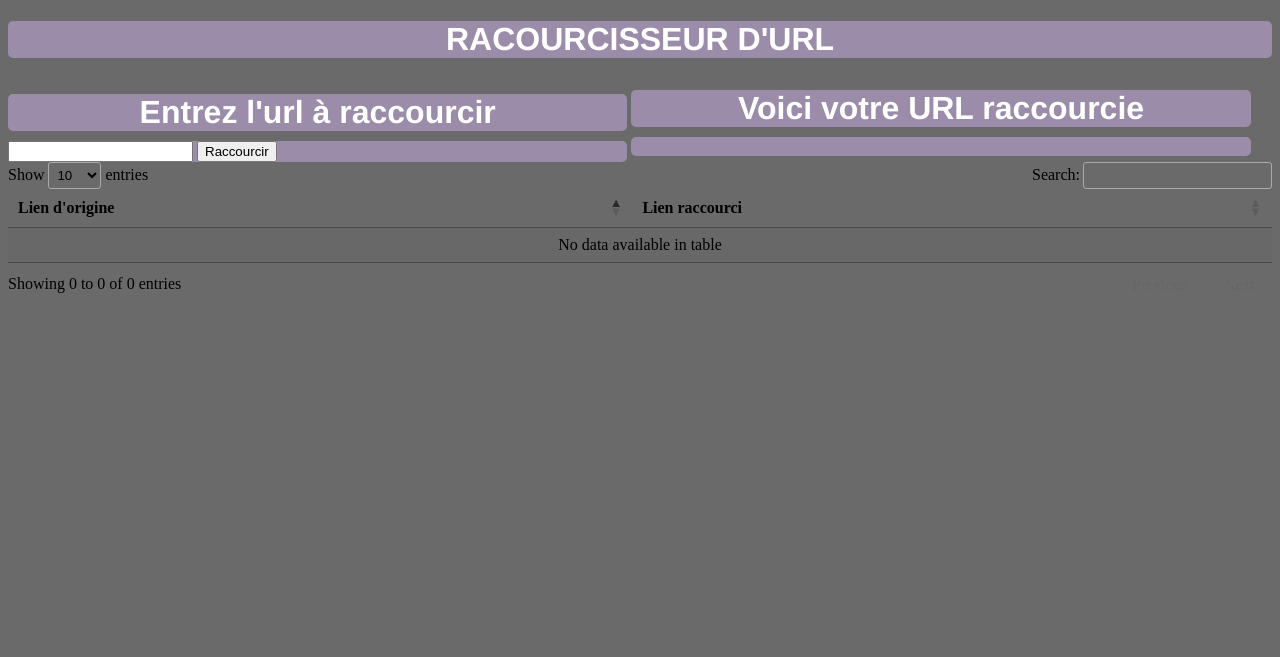
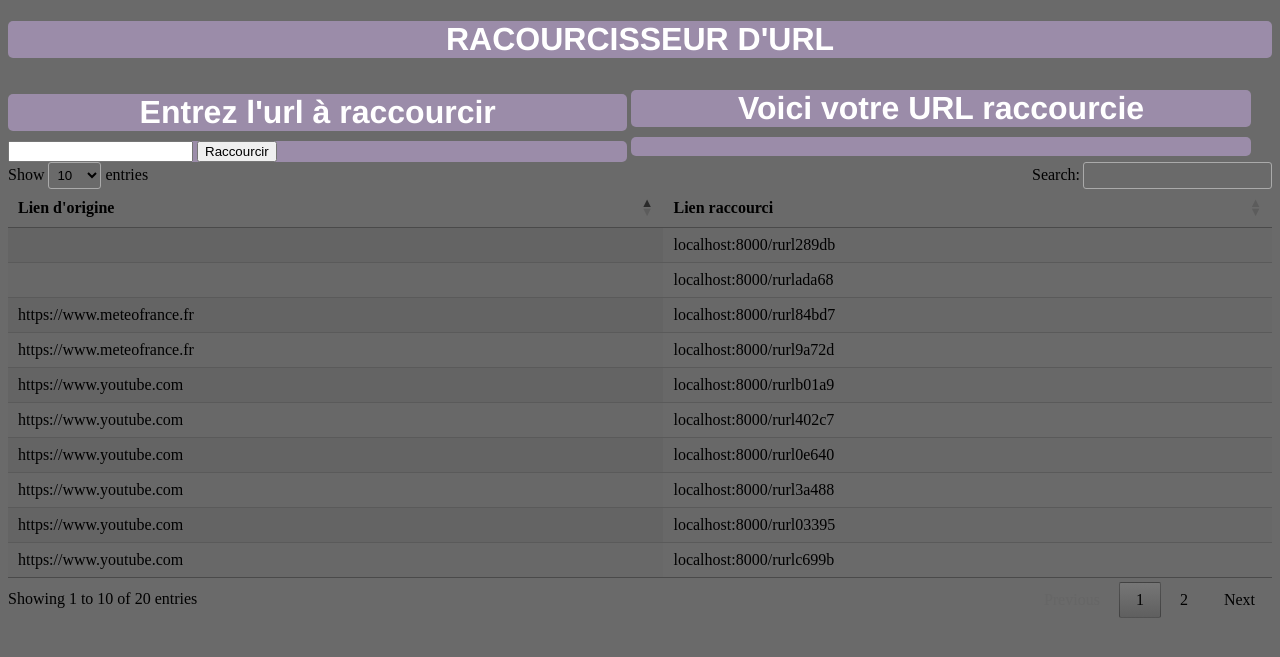
Before and after one commit to fromeof/rurl, a Django app: template rurl/rurlapp/templates/index.html in a window 1280 px wide. Shown: the top 657 px of the page. Run offline with Django 3.2, Linux system fonts and the light colour scheme; the template is opened without the code that fills it: values that come from a table or form of the project are taken from there, others are empty; data comes from the database, SQL or seed files in the repository; both versions use the stored data as it was after the commit; some libraries are stand-ins or nearby versions.

Commit message:
ajout tableau historique

```diff
--- a/rurl/rurlapp/templates/index.html
+++ b/rurl/rurlapp/templates/index.html
@@ -8,6 +8,7 @@
     <link rel="stylesheet" href="https://cdn.datatables.net/1.13.7/css/jquery.dataTables.css" />
     <script src="https://code.jquery.com/jquery-3.6.4.min.js"></script>
     <script src="https://cdn.datatables.net/1.13.7/js/jquery.dataTables.js"></script>
+    <script src="https://cdn.datatables.net/fixedcolumns/3.3.3/js/dataTables.fixedColumns.min.js"></script>
 </head>
 <body>
     <h1>RACOURCISSEUR D'URL</h1>
@@ -55,7 +56,9 @@
     <table id="myTable" class="display">
         <script type="text/javascript">
             $(document).ready( function () {
-                $('#myTable').DataTable();
+                $('#myTable').DataTable({
+
+                })
             } );
         </script>
         <thead>
@@ -67,8 +70,8 @@
         <tbody>
             {% for donnees in data %}
             <tr>
-                <td>{{ mesure.fields.lien }}</td>
-                <td></td>
+                <td>{{ donnees.lien }}</td>
+                <td>localhost:8000/rurl{{ donnees.idd }}</td>
             </tr>
             {% endfor %}
         </tbody>
--- a/rurl/rurlapp/views.py
+++ b/rurl/rurlapp/views.py
@@ -4,7 +4,8 @@ from .models import Link
 import uuid
 
 def index(request):
-    return render(request, 'index.html')
+    data = Link.objects.all()
+    return render(request, 'index.html', {'data': data})
 
 def create(request):
     if request.method == 'POST':
```
Also changed, not shown: rurl/db.sqlite3, rurl/rurlapp/static/style.css (line endings or trailing spaces).
